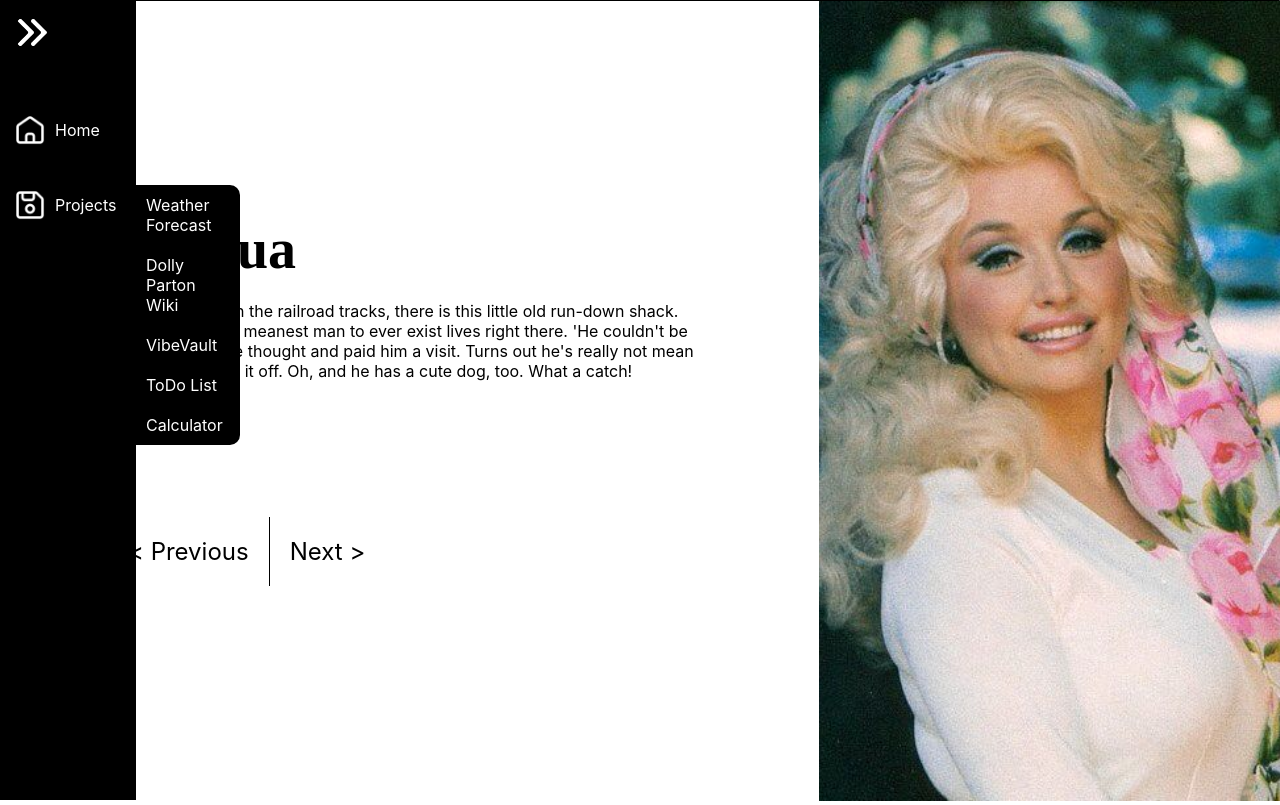
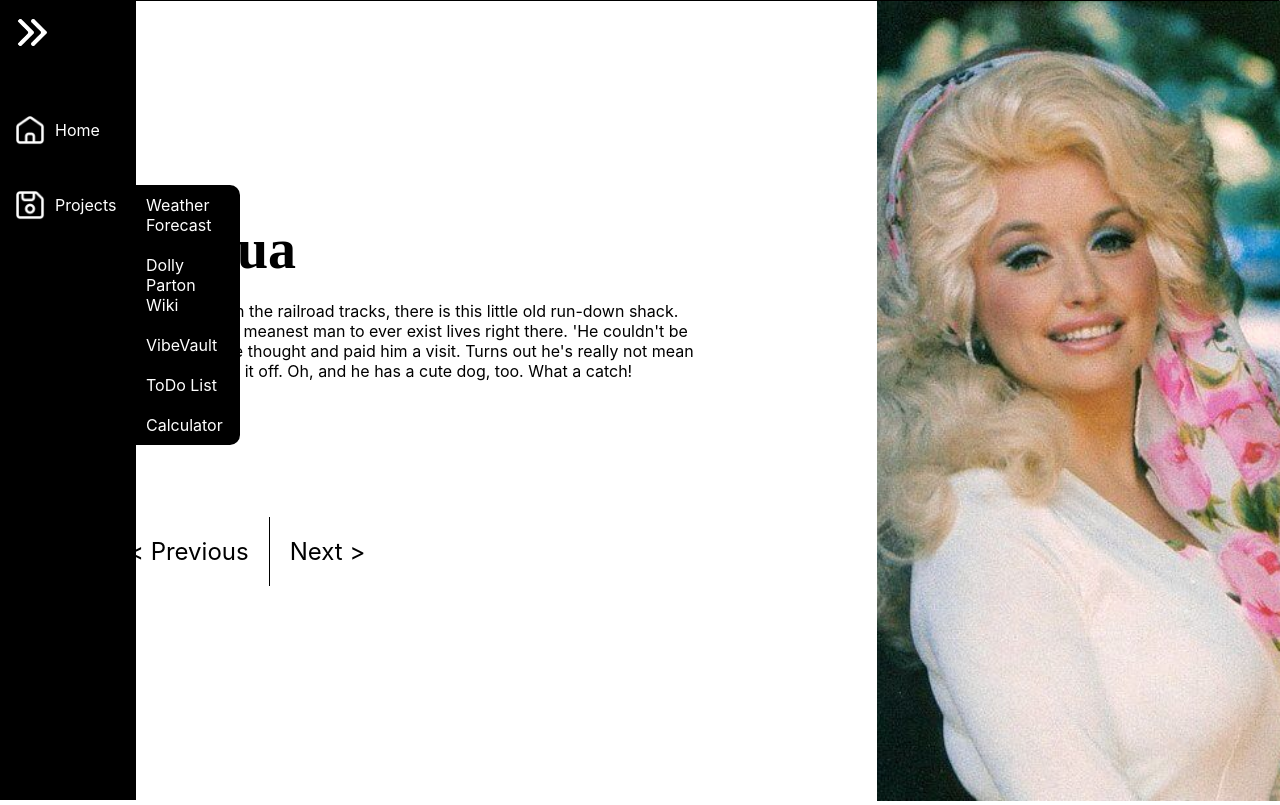
Before and after one commit to supernova-97/portfolio, a React (Create React App) app: page /dolly-parton-wiki in a window 1280 px wide. Built offline with nearby package versions, Linux system fonts and the light colour scheme.

Commit message:
animate image slider
image slider is now animated

```diff
--- a/src/components/DollyParton/index.js
+++ b/src/components/DollyParton/index.js
@@ -78,7 +78,14 @@ export default function DollyParton() {
         </div>
       </MainSection>
       <ImageSection>
-        <Img src={data[imageIndex].image} alt="Dolly Parton" />
+        {data.map((img, index) => (
+          <Img
+            key={index}
+            src={img.image}
+            alt={img.title}
+            imageIndex={imageIndex}
+          />
+        ))}
       </ImageSection>
     </Main>
   );
@@ -128,11 +135,18 @@ const Button2 = styled.button`
 `;
 
 const ImageSection = styled.div`
-  width: 40%;
+  width: 35%;
+  height: 100%;
+  display: flex;
+  overflow: hidden;
 `;
 
 const Img = styled.img`
   height: 100vh;
   width: 100%;
   object-fit: cover;
+  transform: translateX(calc(-100% * ${(props) => props.imageIndex}));
+  flex-shrink: 0;
+  flex-grow: 0;
+  transition: transform 300ms ease-in-out;
 `;
```
